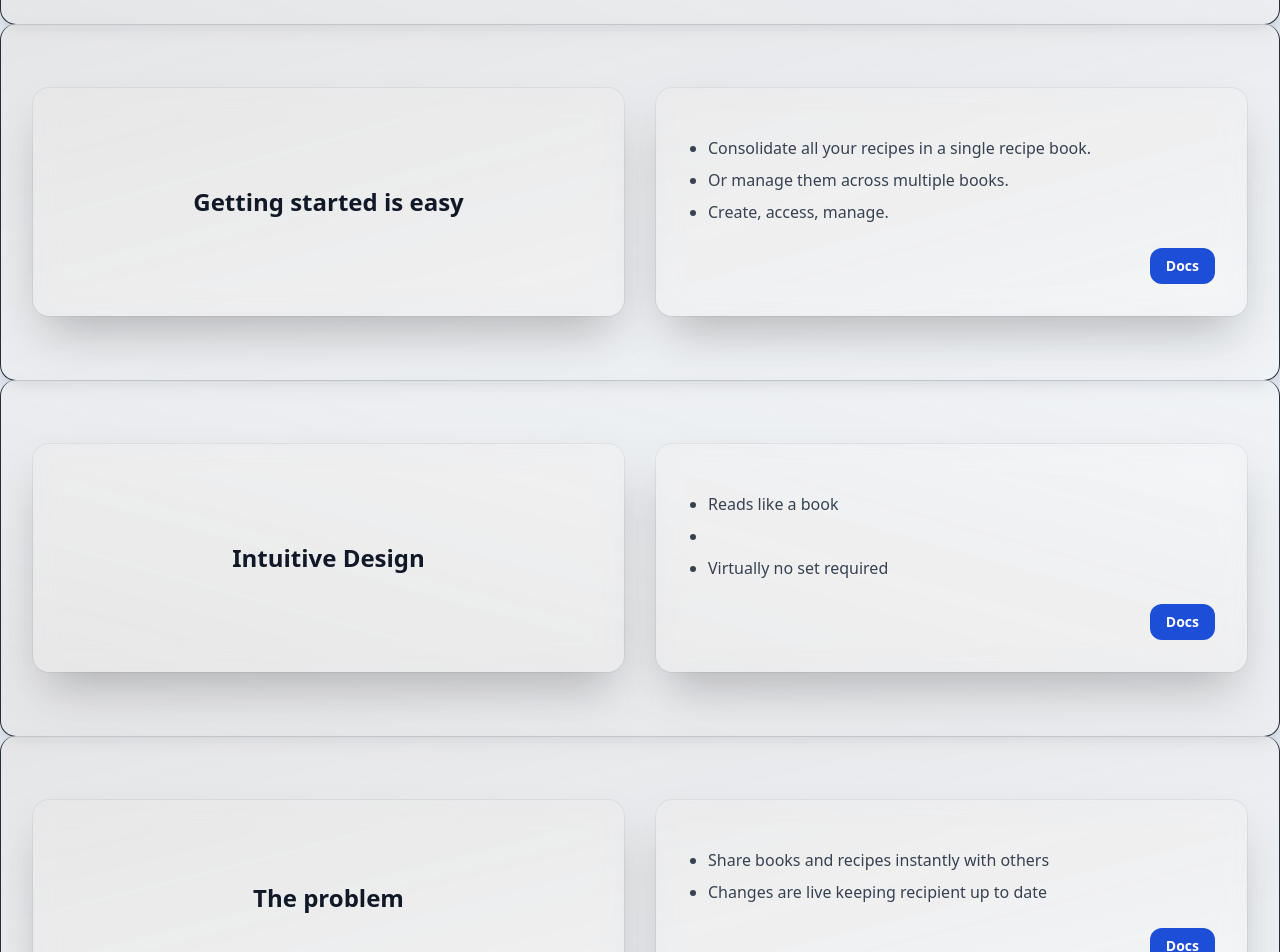
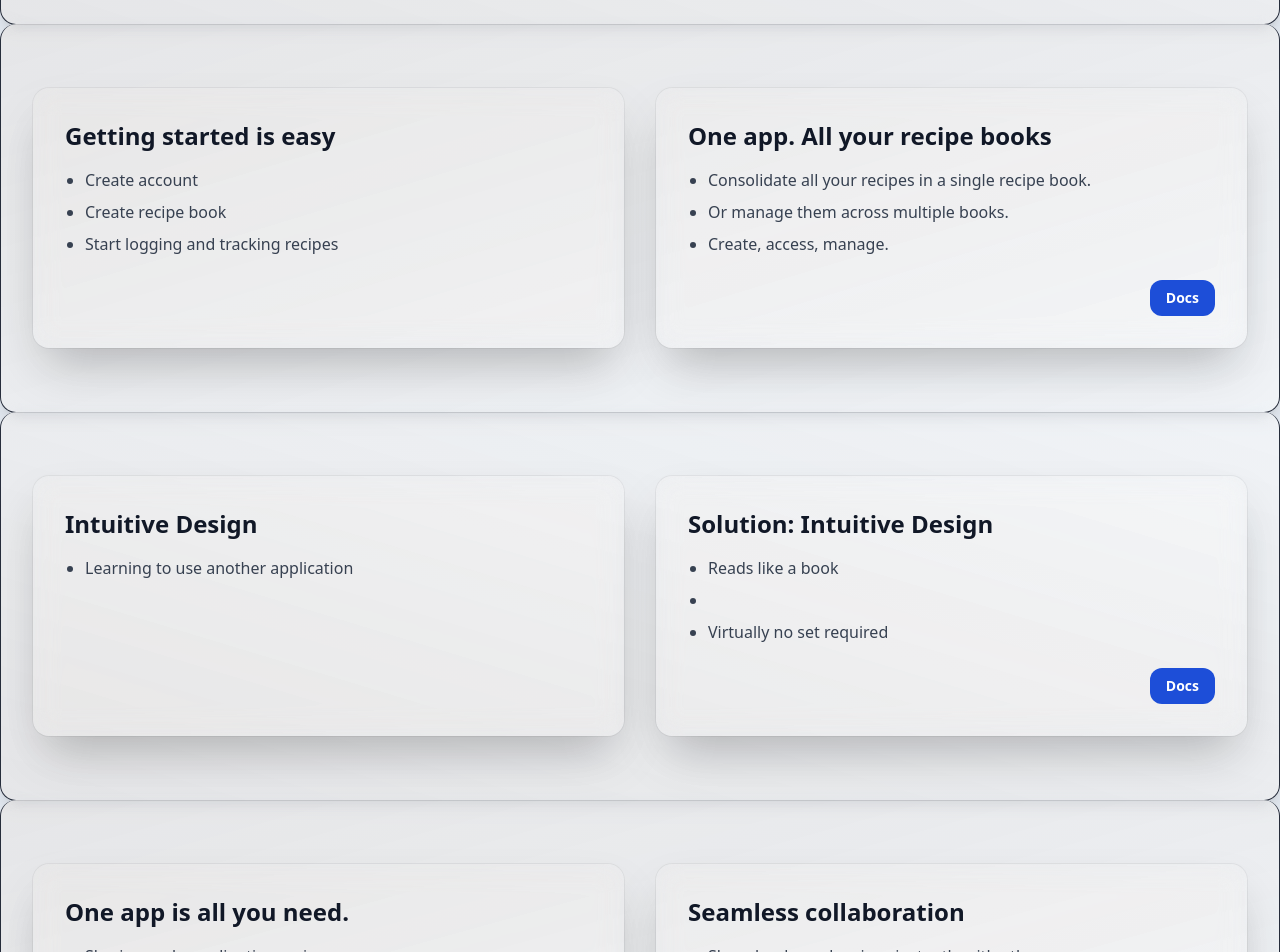
Before and after one commit to JoHeyJo/sling-it-product-site, a React (Vite) app: page / in a window 1280 px wide. Shown: the part 1140-2092 px from the top of the page. Built offline with nearby package versions, Linux system fonts and the light colour scheme.

Commit message:
INIT: change ProblemSolution -> Guide

```diff
--- a/src/data/content.ts
+++ b/src/data/content.ts
@@ -24,8 +24,8 @@ export const features = [
 export const problemsSolutions = [
   {
     problem: "Getting started is easy",
-    problems: ["Organizing and tracking your recipes", "Multiple recipe books"],
-    solution: "Solution: One app. All your recipe books",
+    problems: ["Create account", "Create recipe book","Start logging and tracking recipes"],
+    solution: "One app. All your recipe books",
     solutions: [
       "Consolidate all your recipes in a single recipe book.",
       "Or manage them across multiple books.",
@@ -43,7 +43,7 @@ export const problemsSolutions = [
     ],
   },
   {
-    problem: "The problem",
+    problem: "One app is all you need.",
     problems: [
       "Sharing and coordinating recipes",
       "Sharing with multiple people",
--- a/src/sections/ProblemSolution.tsx
+++ b/src/sections/ProblemSolution.tsx
@@ -41,24 +41,24 @@ export default function ProblemSolution({
       <div className="grid gap-8 lg:grid-cols-2">
         <div
           id="ProblemSolution-problem-container"
-          className="rounded-2xl flex justify-center items-center shadow-2xl p-8 ring-1 ring-black/5 backdrop-blur-md dark:bg-gray-900/80 dark:ring-white/10"
+          className="rounded-2xl shadow-2xl p-8 ring-1 ring-black/5 backdrop-blur-md dark:bg-gray-900/80 dark:ring-white/10"
         >
           <h2 className="text-2xl font-semibold text-gray-900 dark:text-white">
             {problem}
           </h2>
-          {/* <ul className="mt-4 list-disc space-y-2 pl-5 text-gray-700 dark:text-gray-300">
+          <ul className="mt-4 list-disc space-y-2 pl-5 text-gray-700 dark:text-gray-300">
             {problems.map((problem, i) => (
               <li key={i}>{problem}</li>
             ))}
-          </ul> */}
+          </ul>
         </div>
         <div
           id="ProblemSolution-solution-container"
           className="rounded-2xl shadow-2xl p-8 ring-1 ring-black/5 backdrop-blur-md dark:bg-gray-900/80 dark:ring-white/10"
         >
-          {/* <h3 className="text-2xl font-semibold text-gray-900 dark:text-white">
+          <h3 className="text-2xl font-semibold text-gray-900 dark:text-white">
             {solution}
-          </h3> */}
+          </h3>
           <ul className="mt-4 list-disc space-y-2 pl-5 text-gray-700 dark:text-gray-300">
             {solutions.map((solution, i) => (
               <li key={i}>{solution}</li>
```
